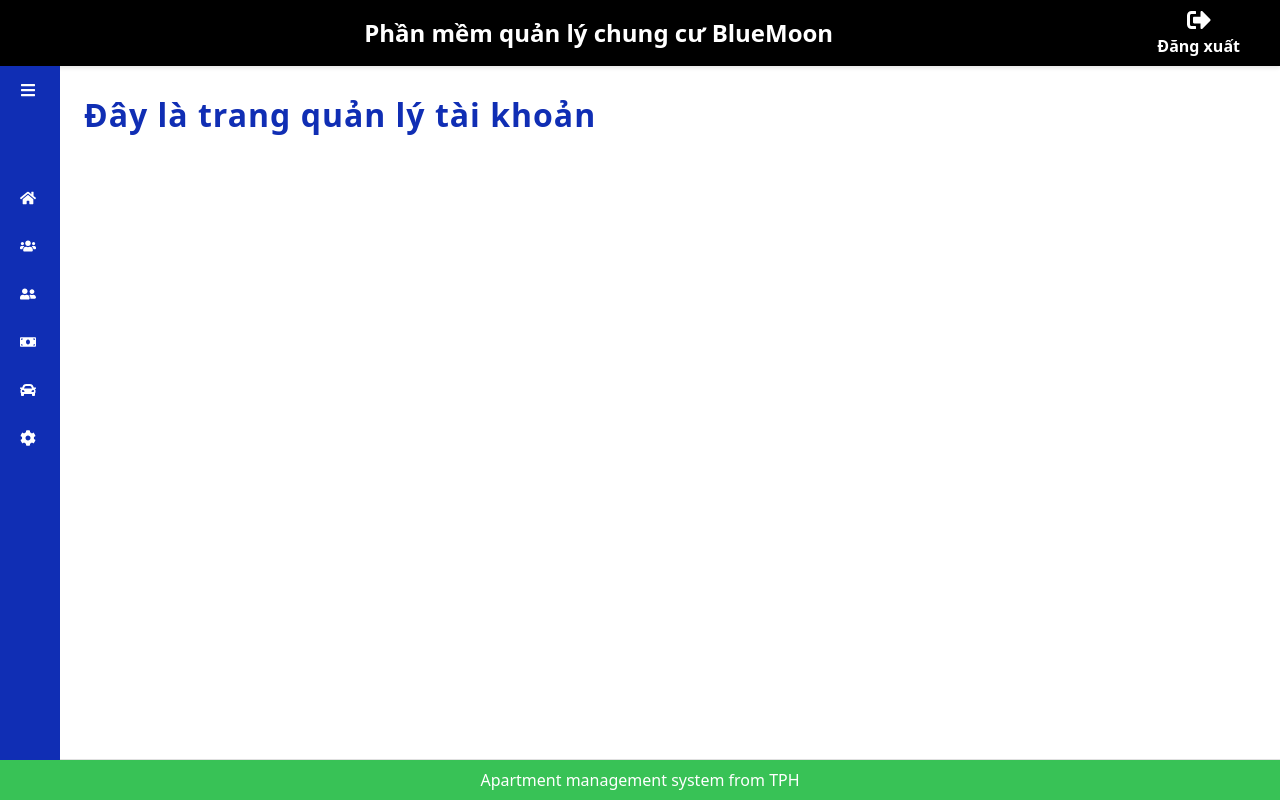
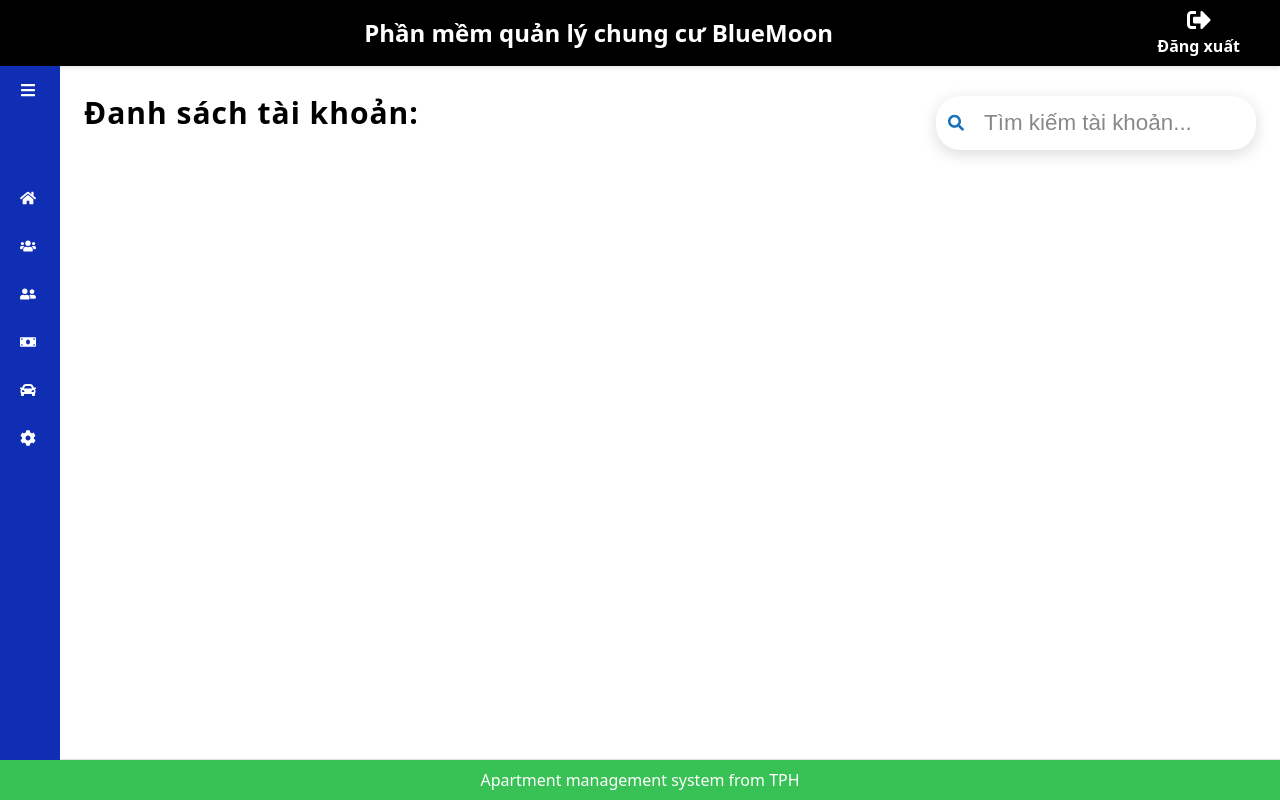
Before and after one commit to nmtun/project_IT3180_nhom_10, a React (Vite) app in the folder front-end/: page /account in a window 1280 px wide. Built offline with nearby package versions, Linux system fonts and the light colour scheme.

Commit message:
update account title

```diff
--- a/front-end/src/pages/Account.jsx
+++ b/front-end/src/pages/Account.jsx
@@ -3,6 +3,7 @@ import '../styles/Account.css';
 import Header from '../components/Header';
 import Navbar from '../components/Navbar';
 import Sidebar from '../components/Sidebar';
+import SearchBar from '../components/SearchBar';
 
 const Account = () => {
   // Khởi tạo state open từ localStorage
@@ -15,16 +16,27 @@ const Account = () => {
     localStorage.setItem('sidebarOpen', JSON.stringify(open));
   }, [open]);
 
+  const [search, setSearch] = React.useState('');
+
   return (
     <div className="account-container">
-      <Header />
+      <Header />x
       <div className="account-body">
-        {/* Truyền open và setOpen vào Sidebar */}
         <Sidebar open={open} setOpen={setOpen} />
+        <div className={`account-content ${open ? 'sidebar-open' : 'sidebar-closed'}`}>
+          <div className="account-title">
+            <h1 className="account-title-text">Đanh sách tài khoản:</h1>
+            <div className="account-search">
+              <SearchBar
+                placeholder={"Tìm kiếm tài khoản..."}
+                value={search}
+                onChange={(e) => setSearch(e.target.value)}
+              />
+            </div>
+          </div>
+          <div className="account-list">
 
-        {/* home-content sẽ có class thay đổi để margin-left phù hợp */}
-        <div className={`account-content ${open ? 'sidebar-open' : 'sidebar-closed'}`}>
-          <h1>Đây là trang quản lý tài khoản</h1>
+          </div>
         </div>
       </div>
       <Navbar />
--- a/front-end/src/styles/Account.css
+++ b/front-end/src/styles/Account.css
@@ -27,7 +27,7 @@ html, body {
   padding: 32px 24px 24px 24px;
   transition: margin-left 0.3s ease;
   overflow-x: hidden;
-  margin-top: 65px;    /* Đẩy xuống dưới Header */
+  margin-top: 40px;    /* Đẩy xuống dưới Header */
   margin-bottom: -120px; /* Để trên Navbar */
 }
 
@@ -47,3 +47,18 @@ html, body {
 .account-content.sidebar-closed {
   margin-left: 60px; /* width của sidebar khi closed */
 }
+
+.account-title {
+  display: flex;
+  justify-content: space-between;
+}
+
+.account-title h1 {
+  color: #000;
+  justify-content: left;
+  font-size: 30px;
+}
+
+.account-search {
+  justify-content: right;
+}
```
